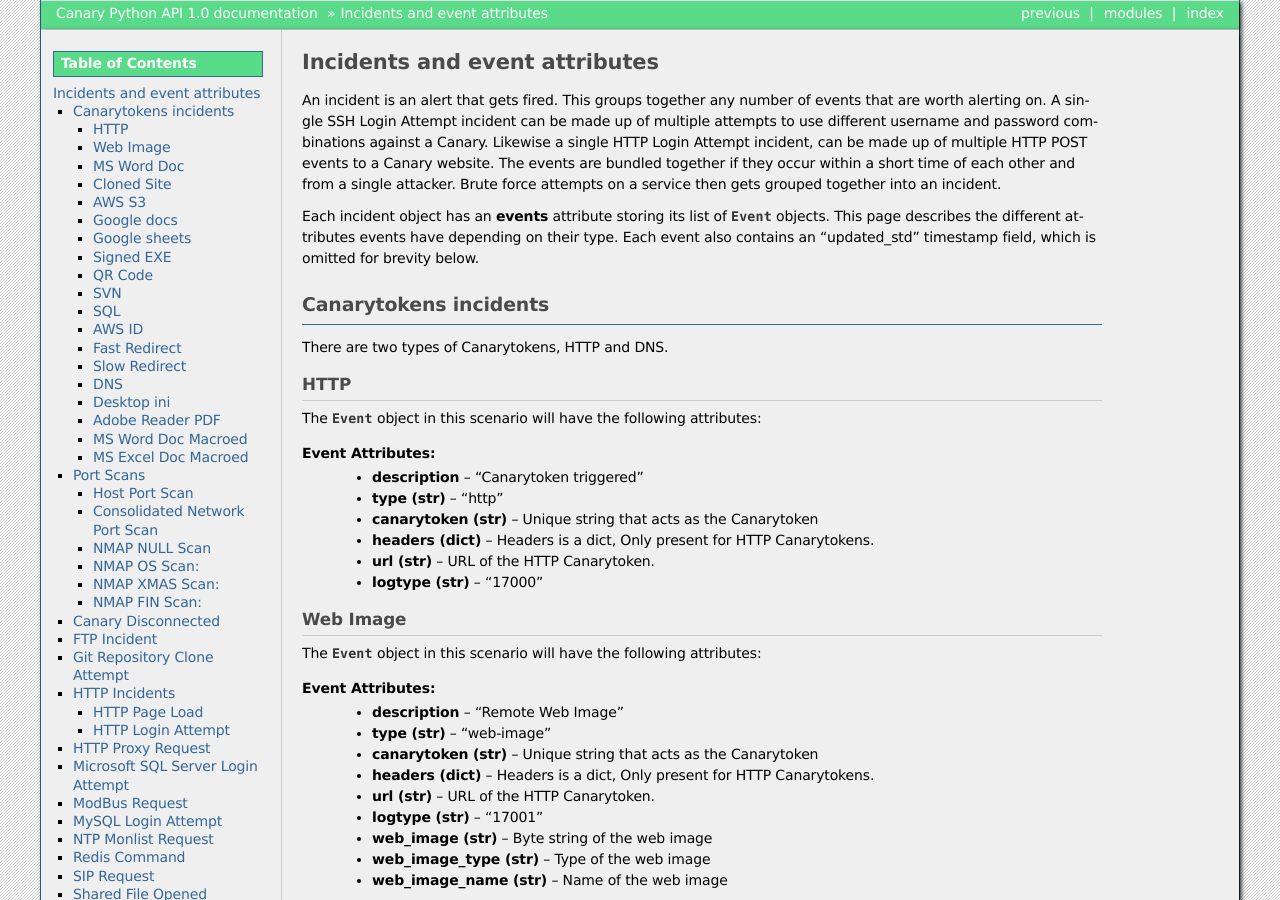
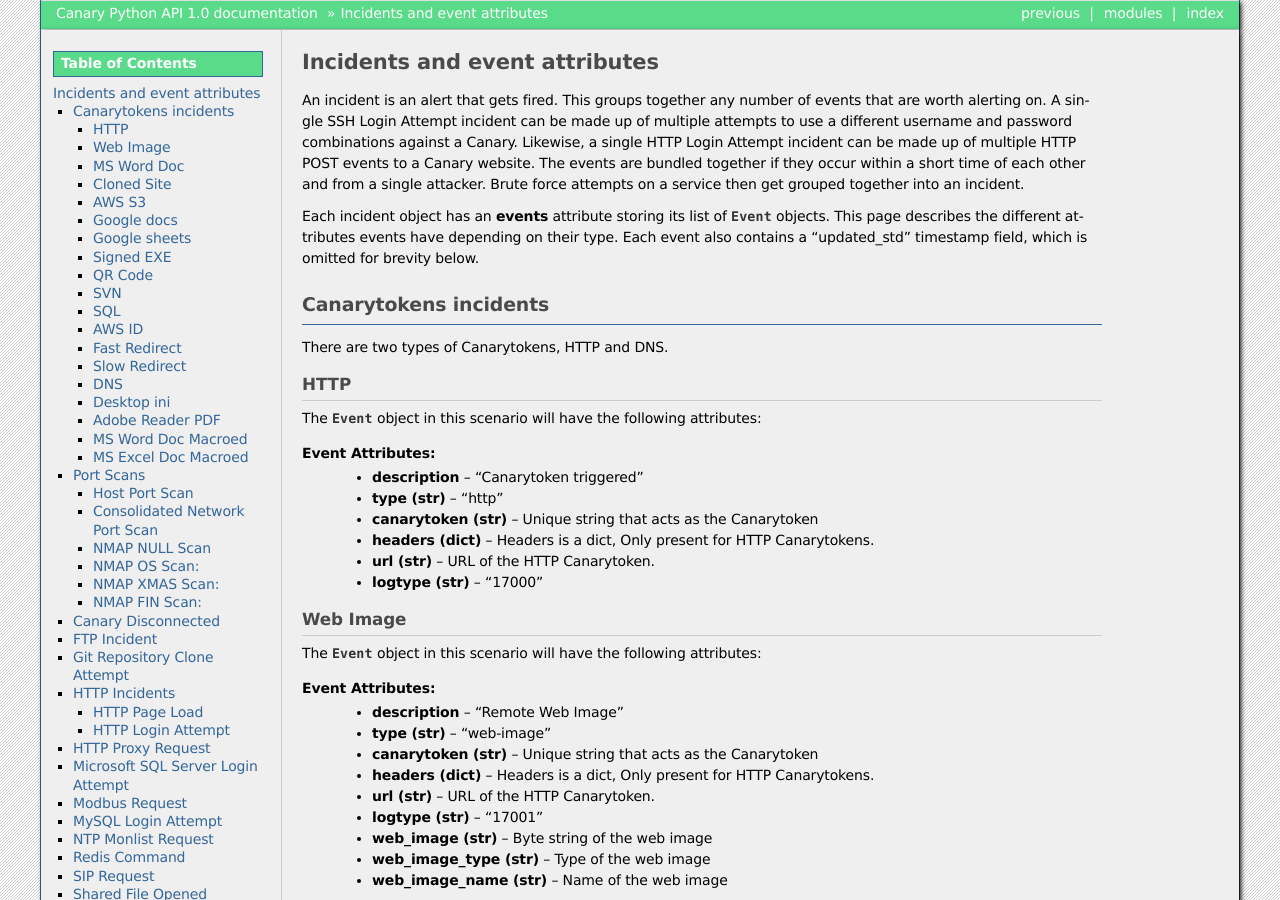
Before and after one commit to thinkst/canarytools-python, a Sphinx documentation site: the page built from docs/incident_attributes.rst, in a window 1280 px wide and 900 px high. Built offline with Sphinx 7.4.7, drawn with Linux system fonts in a browser that asks for light colours; some of the changed text lies outside the part shown.

Commit message:
Update incident_attributes.rst

```diff
--- a/docs/incident_attributes.rst
+++ b/docs/incident_attributes.rst
@@ -3,9 +3,9 @@
 Incidents and event attributes
 ********************************
 
-An incident is an alert that gets fired. This groups together any number of events that are worth alerting on. A single SSH Login Attempt incident can be made up of multiple attempts to use different username and password combinations against a Canary. Likewise a single HTTP Login Attempt incident, can be made up of multiple HTTP POST events to a Canary website. The events are bundled together if they occur within a short time of each other and from a single attacker. Brute force attempts on a service then gets grouped together into an incident.
+An incident is an alert that gets fired. This groups together any number of events that are worth alerting on. A single SSH Login Attempt incident can be made up of multiple attempts to use a different username and password combinations against a Canary. Likewise, a single HTTP Login Attempt incident can be made up of multiple HTTP POST events to a Canary website. The events are bundled together if they occur within a short time of each other and from a single attacker. Brute force attempts on a service then get grouped together into an incident.
 
-Each incident object has an **events** attribute storing its list of :class:`Event <Event>` objects. This page describes the different attributes events have depending on their type. Each event also contains an "updated_std" timestamp field, which is omitted for brevity below.
+Each incident object has an **events** attribute storing its list of :class:`Event <Event>` objects. This page describes the different attributes events have depending on their type. Each event also contains a "updated_std" timestamp field, which is omitted for brevity below.
 
 
 Canarytokens incidents
@@ -473,10 +473,10 @@
     - **hostname (str)** -- Optional. Attacker supplied hostname.
     - **domainname (str)** -- Optional. Attacker supplied Active Directory name.
 
-ModBus Request
+Modbus Request
 =================
 
-Triggered by any valid ModBus request.
+Triggered by any valid Modbus request.
 
 The :class:`Incident <Incident>` and :class:`Event <Event>` objects will have the following attributes:
 
@@ -549,7 +549,7 @@
 
 SIP Request
 =============
-Triggered by an attacker connecting to the SIP service and issuing valid SIP request.
+Triggered by an attacker connecting to the SIP service and issuing a valid SIP request.
 
 The :class:`Incident <Incident>` and :class:`Event <Event>` objects will have the following attributes:
 
@@ -637,7 +637,7 @@
 **Event Attributes:**
     - **banner_id (str)** -- Multiple banners are supported, the id identifies which banner service was triggered.
     - **data (str)** -- Optional. Attacker's supplied data.
-    - **function (str)** -- Indicates which trigger fired, either 'DATA_RECEIVED' for when a banner was sent after the attacker sent data, or 'CONNECTION_MADE' for when a banner was sent immediately on connection.
+    - **function (str)** -- Indicates which trigger fired, either 'DATA_RECEIVED' for when a banner was sent after the attacker sent data or 'CONNECTION_MADE' for when a banner was sent immediately on connection.
     - **logtype (str)** -- "20001" (Banner set immediately on connection)
     - **logtype (str)** -- "20002" (Banner sent after client sent a line)
 
```
Also changed, not shown: other parts of docs/incident_attributes.rst (+10 -10 lines).
